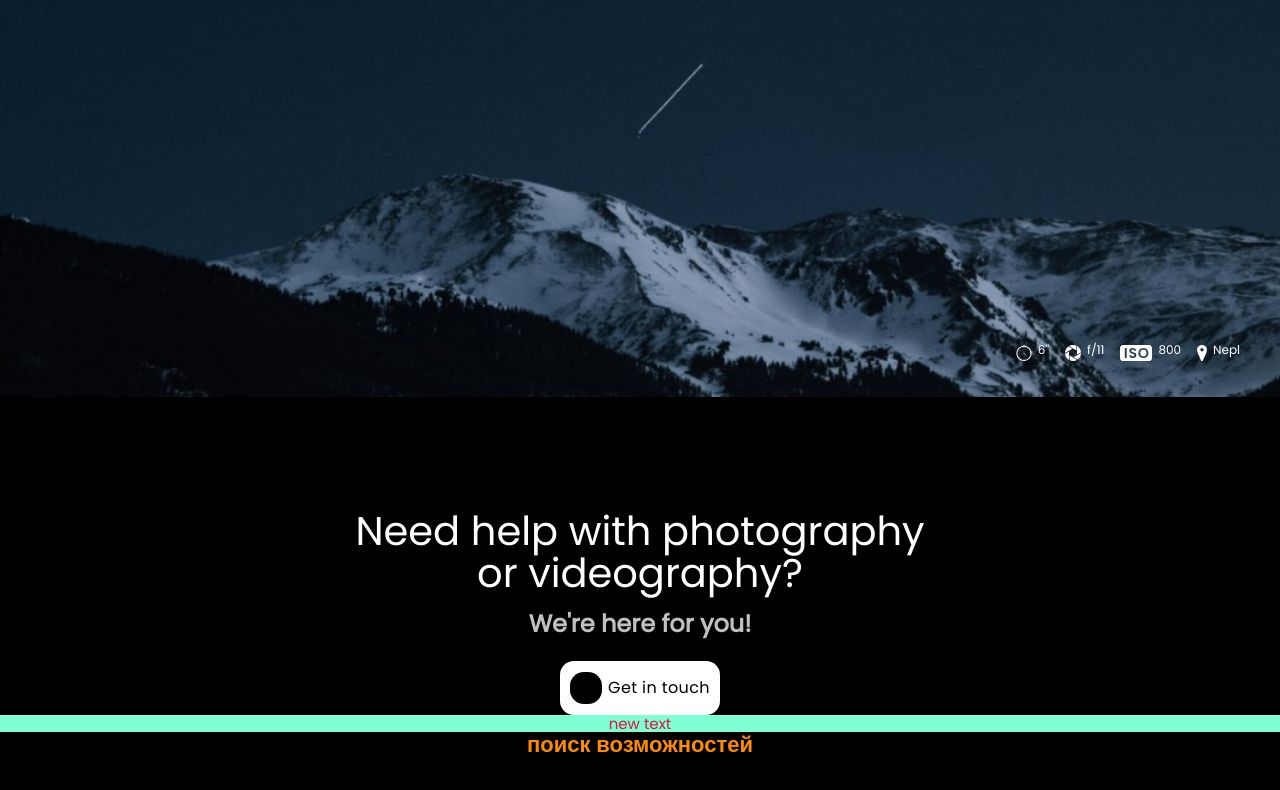
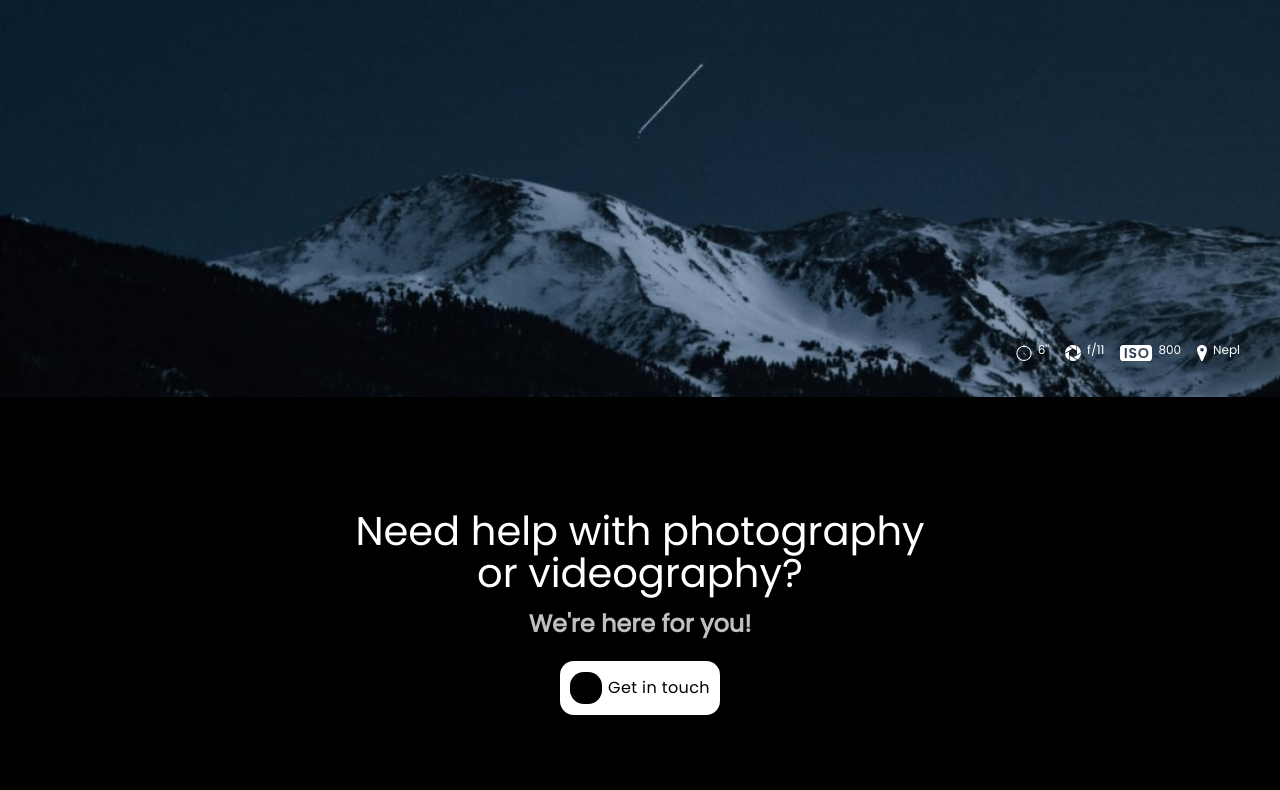
Before and after one commit to japanscooter/aperture, a plain HTML site: page index.html in a window 1280 px wide. Shown: the part 3192-3982 px from the top of the page. Drawn offline with Linux system fonts and the light colour scheme.

Commit message:
back to normal

```diff
--- a/css/style.css
+++ b/css/style.css
@@ -363,14 +363,3 @@ header nav ul li:last-of-type a{
     border-radius: 14px;
     margin-right: 6px;
   }
-.need_help p{
-    text-align: center;
-    color: crimson;
-    background-color: aquamarine;
-    font-size: 15px;
-}
-
-.need_help h4{
-color: darkorange;
-    font-size: 22px;
-}
--- a/index.html
+++ b/index.html
@@ -103,15 +103,7 @@
         <h3>We're here for you!</h3>
         <a href="#">Get in touch</a>
     </div>
-    <div>
-        <p>new text</p>
-        <h4>поиск возможностей</h4>
-    </div>
-
 </section>
-<div>
-
-</div>
 <script src="https://kit.fontawesome.com/90cb8be50c.js" crossorigin="anonymous"></script>
 </body>
 </html>
```
